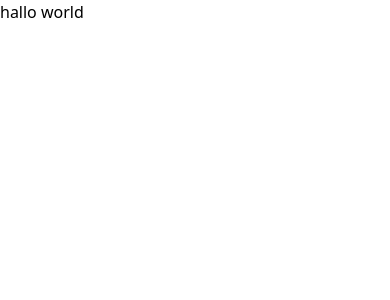
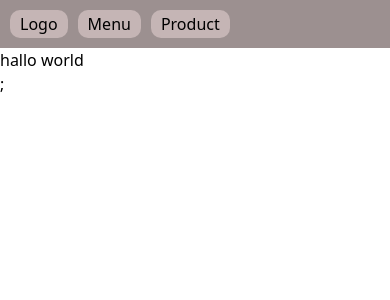
Before and after one commit to HamzahRaihan/nextjs-typescript-playground-pagesrouter, a Next.js app: page / in a window 390 px wide. Shown: the top 300 px of the page. Built offline with nearby package versions, Linux system fonts and the light colour scheme.

Commit message:
chore: Add new pages, update dependencies, and improve navbar styling

```diff
--- a/biome.json
+++ b/biome.json
@@ -11,5 +11,10 @@
 				"noUnusedTemplateLiteral": "off"
 			}
 		}
+	},
+	"css": {
+		"formatter": {
+			"enabled": true
+		}
 	}
 }
--- /dev/null
+++ b/src/components/layouts/Navbar/index.tsx
@@ -0,0 +1,19 @@
+import Link from 'next/link';
+
+const Navbar = () => {
+  return (
+    <div className="navbar">
+      <Link href="/" className="button">
+        Logo
+      </Link>
+      <Link href="/about" className="button">
+        Menu
+      </Link>
+      <Link href="/product/spatu-baru" className="button">
+        Product
+      </Link>
+    </div>
+  );
+};
+
+export default Navbar;
--- a/src/pages/_app.tsx
+++ b/src/pages/_app.tsx
@@ -1,6 +1,12 @@
-import "@/styles/globals.css";
-import type { AppProps } from "next/app";
+import Navbar from '@/components/layouts/Navbar';
+import '@/styles/globals.css';
+import type { AppProps } from 'next/app';
 
 export default function App({ Component, pageProps }: AppProps) {
-  return <Component {...pageProps} />;
+  return (
+    <>
+      <Navbar />
+      <Component {...pageProps} />;
+    </>
+  );
 }
--- a/src/pages/_document.tsx
+++ b/src/pages/_document.tsx
@@ -1,4 +1,4 @@
-import { Html, Head, Main, NextScript } from "next/document";
+import { Html, Head, Main, NextScript } from 'next/document';
 
 export default function Document() {
   return (
--- a/src/pages/index.tsx
+++ b/src/pages/index.tsx
@@ -1,7 +1,11 @@
-import { Inter } from "next/font/google";
+import { Inter } from 'next/font/google';
 
-const inter = Inter({ subsets: ["latin"] });
+const inter = Inter({ subsets: ['latin'] });
 
 export default function Home() {
-	return <div className="">hallo world</div>;
+  return (
+    <div>
+      <h1>hallo world</h1>
+    </div>
+  );
 }
--- /dev/null
+++ b/src/pages/product/[id].tsx
@@ -0,0 +1,14 @@
+import { useRouter } from 'next/router';
+
+const DetailProduct = () => {
+  const { query } = useRouter();
+
+  return (
+    <div>
+      <h1>DetailProduct</h1>
+      <p>product: {query.id}</p>
+    </div>
+  );
+};
+
+export default DetailProduct;
--- /dev/null
+++ b/src/pages/product/index.tsx
@@ -0,0 +1,5 @@
+const ProductPage = () => {
+	return <div>ProductPage</div>;
+};
+
+export default ProductPage;
--- a/src/pages/setting/user/index.tsx
+++ b/src/pages/setting/user/index.tsx
@@ -1,4 +1,4 @@
-const UserSettingPage = () => {
+const UserSettingPage = (): JSX.Element => {
 	return <div>UserSettingPage</div>;
 };
 
--- a/src/styles/globals.css
+++ b/src/styles/globals.css
@@ -2,28 +2,13 @@
 @tailwind components;
 @tailwind utilities;
 
-/* :root {
-  --foreground-rgb: 0, 0, 0;
-  --background-start-rgb: 214, 219, 220;
-  --background-end-rgb: 255, 255, 255;
-} */
-
-/* @media (prefers-color-scheme: dark) {
-  :root {
-    --foreground-rgb: 255, 255, 255;
-    --background-start-rgb: 0, 0, 0;
-    --background-end-rgb: 0, 0, 0;
-  }
-} */
+html {
+  transition-duration: 150ms;
+}
 
 body {
   color: rgb(var(--foreground-rgb));
-  background: linear-gradient(
-      to bottom,
-      transparent,
-      rgb(var(--background-end-rgb))
-    )
-    rgb(var(--background-start-rgb));
+  background: linear-gradient(to bottom, transparent, rgb(var(--background-end-rgb))) rgb(var(--background-start-rgb));
 }
 
 @layer utilities {
@@ -31,3 +16,34 @@ body {
     text-wrap: balance;
   }
 }
+
+.navbar {
+  display: flex;
+  background-color: rgb(156, 144, 144);
+  gap: 20px;
+  justify-items: center;
+  padding: 10px 50px;
+}
+
+@media only screen and (max-width: 600px) {
+  .navbar {
+    padding: 10px 10px;
+    gap: 10px;
+  }
+}
+
+.button {
+  background: rgb(197, 181, 181);
+  padding: 2px 10px;
+  border-radius: 10px;
+  transition-duration: 150ms;
+}
+
+.button:hover {
+  background: rgb(88, 81, 81);
+  color: white;
+}
+
+.button:active {
+  background: rgb(43, 39, 39);
+}
```
